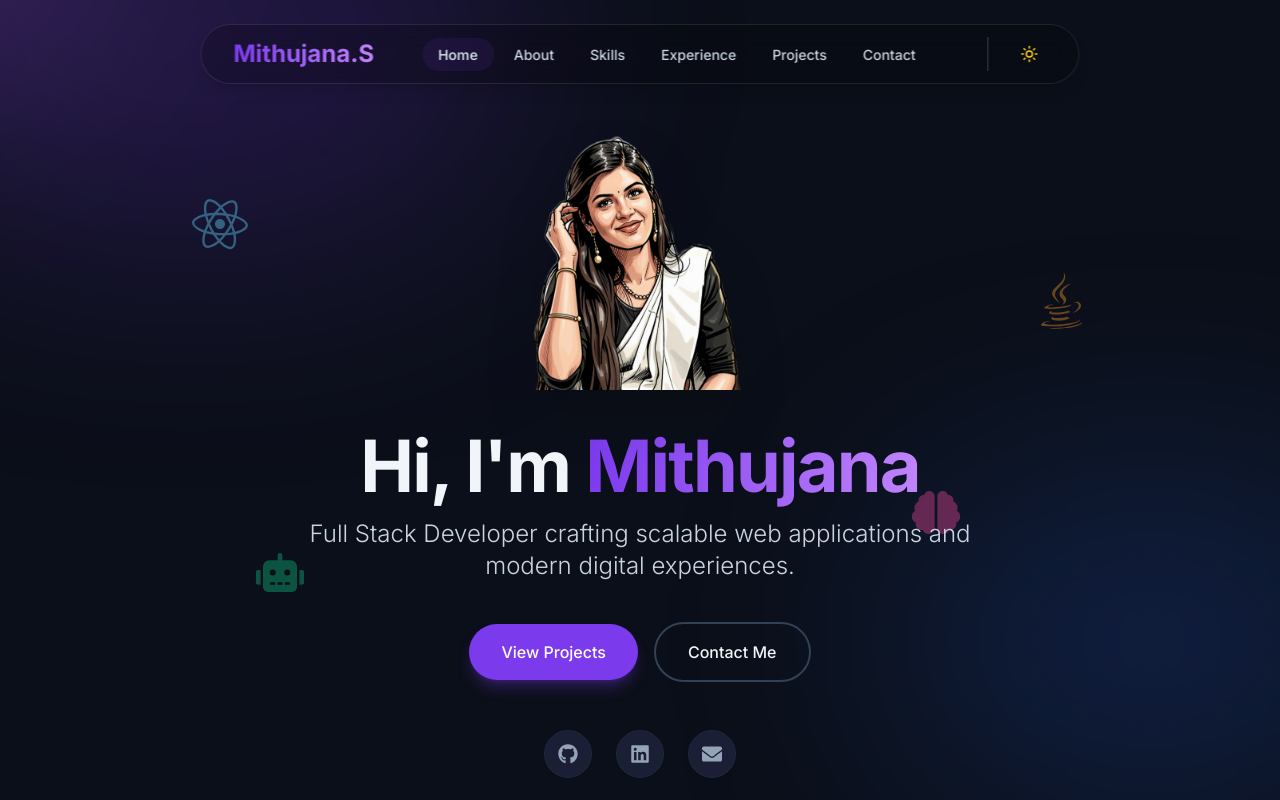
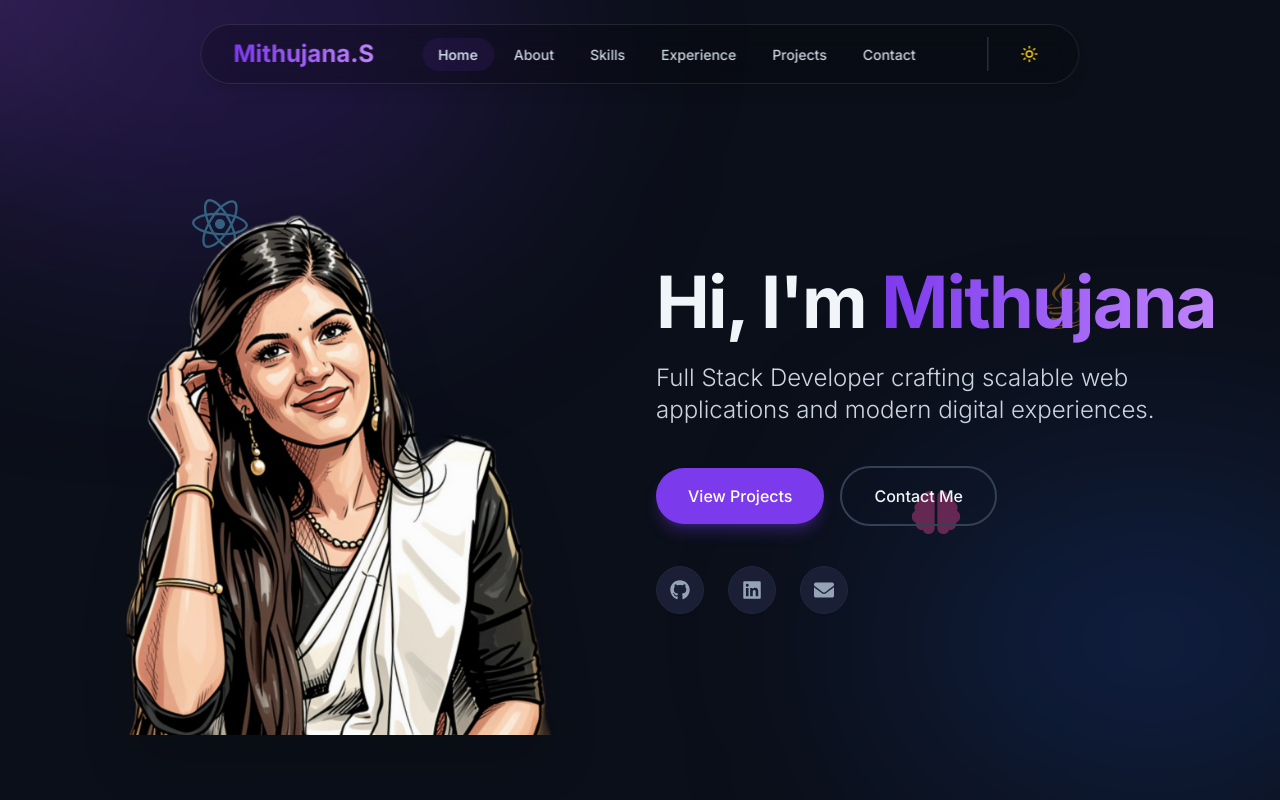
Before and after one commit to Mithujana/MyPortfolio, a React (Vite) app: page / in a window 1280 px wide. Shown: the top 800 px of the page. Built offline with nearby package versions, Linux system fonts and the light colour scheme.

Commit message:
inclease content size

```diff
--- a/src/components/Hero.jsx
+++ b/src/components/Hero.jsx
@@ -37,26 +37,32 @@ const Hero = () => {
         <FaBrain size={48} />
       </motion.div>
 
-      <div className="container mx-auto px-6 text-center z-10">
+      <div className="w-full px-8 lg:px-16 z-10">
+        <div className="flex flex-col md:flex-row items-center justify-between gap-8 min-h-[80vh]">
+
+          {/* Left — Profile Image */}
           <motion.div
-          initial={{ opacity: 0, scale: 0.5 }}
-          animate={{ opacity: 1, scale: 1 }}
-          transition={{ duration: 0.5 }}
-          className="relative w-72 h-72 mx-auto mb-10 group"
+            initial={{ opacity: 0, x: -60 }}
+            animate={{ opacity: 1, x: 0 }}
+            transition={{ duration: 0.6 }}
+            className="w-full md:w-1/2 flex items-center justify-center group"
           >
             <img
               src={profileImg}
               alt="Mithujana"
-            className="w-full h-full object-contain drop-shadow-2xl transition-transform duration-700 group-hover:scale-105 group-hover:-translate-y-2"
+              className="w-full max-w-[480px] h-auto object-contain drop-shadow-2xl transition-transform duration-700 group-hover:scale-105 group-hover:-translate-y-3"
             />
           </motion.div>
+
+          {/* Right — Text Content */}
+          <div className="w-full md:w-1/2 flex flex-col items-center md:items-start text-center md:text-left">
 
             <motion.div
               initial={{ opacity: 0, y: 20 }}
               animate={{ opacity: 1, y: 0 }}
               transition={{ duration: 0.5, delay: 0.2 }}
             >
-          <h1 className="text-5xl md:text-7xl font-bold mb-4 tracking-tight">
+              <h1 className="text-5xl md:text-7xl font-bold mb-6 tracking-tight">
                 Hi, I'm <span className="text-gradient">Mithujana</span>
               </h1>
             </motion.div>
@@ -66,7 +72,7 @@ const Hero = () => {
               animate={{ opacity: 1, y: 0 }}
               transition={{ duration: 0.5, delay: 0.4 }}
             >
-          <p className="text-xl md:text-2xl text-slate-600 dark:text-slate-300 max-w-2xl mx-auto mb-10 leading-relaxed font-light">
+              <p className="text-xl md:text-2xl text-slate-600 dark:text-slate-300 mb-10 leading-relaxed font-light">
                 Full Stack Developer crafting scalable web applications and modern digital experiences.
               </p>
             </motion.div>
@@ -75,13 +81,13 @@ const Hero = () => {
               initial={{ opacity: 0, y: 20 }}
               animate={{ opacity: 1, y: 0 }}
               transition={{ duration: 0.5, delay: 0.6 }}
-          className="flex flex-col sm:flex-row items-center justify-center gap-4 mb-12"
+              className="flex flex-col sm:flex-row items-center gap-4 mb-10"
             >
               <Link
                 to="projects"
                 smooth={true}
                 duration={500}
-            className="px-8 py-4 bg-primary hover:bg-primary-dark text-white rounded-full font-medium transition-all transform hover:scale-105 shadow-lg shadow-primary/30 cursor-pointer w-full sm:w-auto"
+                className="px-8 py-4 bg-primary hover:bg-primary-dark text-white rounded-full font-medium transition-all transform hover:scale-105 shadow-lg shadow-primary/30 cursor-pointer w-full sm:w-auto text-center"
               >
                 View Projects
               </Link>
@@ -89,7 +95,7 @@ const Hero = () => {
                 to="contact"
                 smooth={true}
                 duration={500}
-            className="px-8 py-4 bg-transparent border-2 border-slate-300 dark:border-slate-700 hover:border-primary dark:hover:border-primary rounded-full font-medium transition-all transform hover:scale-105 cursor-pointer w-full sm:w-auto"
+                className="px-8 py-4 bg-transparent border-2 border-slate-300 dark:border-slate-700 hover:border-primary dark:hover:border-primary rounded-full font-medium transition-all transform hover:scale-105 cursor-pointer w-full sm:w-auto text-center"
               >
                 Contact Me
               </Link>
@@ -99,7 +105,7 @@ const Hero = () => {
               initial={{ opacity: 0 }}
               animate={{ opacity: 1 }}
               transition={{ duration: 0.5, delay: 0.8 }}
-          className="flex items-center justify-center gap-6"
+              className="flex items-center gap-6"
             >
               <a href="#" className="w-12 h-12 flex items-center justify-center rounded-full bg-slate-100 dark:bg-[#1a1f35] border border-slate-200 dark:border-slate-800 text-slate-600 dark:text-slate-400 hover:text-primary dark:hover:text-primary hover:border-primary/30 hover:bg-primary/5 transition-all shadow-sm hover:shadow-primary/20 hover:-translate-y-1">
                 <FaGithub size={20} />
@@ -111,6 +117,9 @@ const Hero = () => {
                 <FaEnvelope size={20} />
               </a>
             </motion.div>
+
+          </div>
+        </div>
       </div>
     </section>
   );
```
Lines whose indentation alone changed are shown as unchanged.
